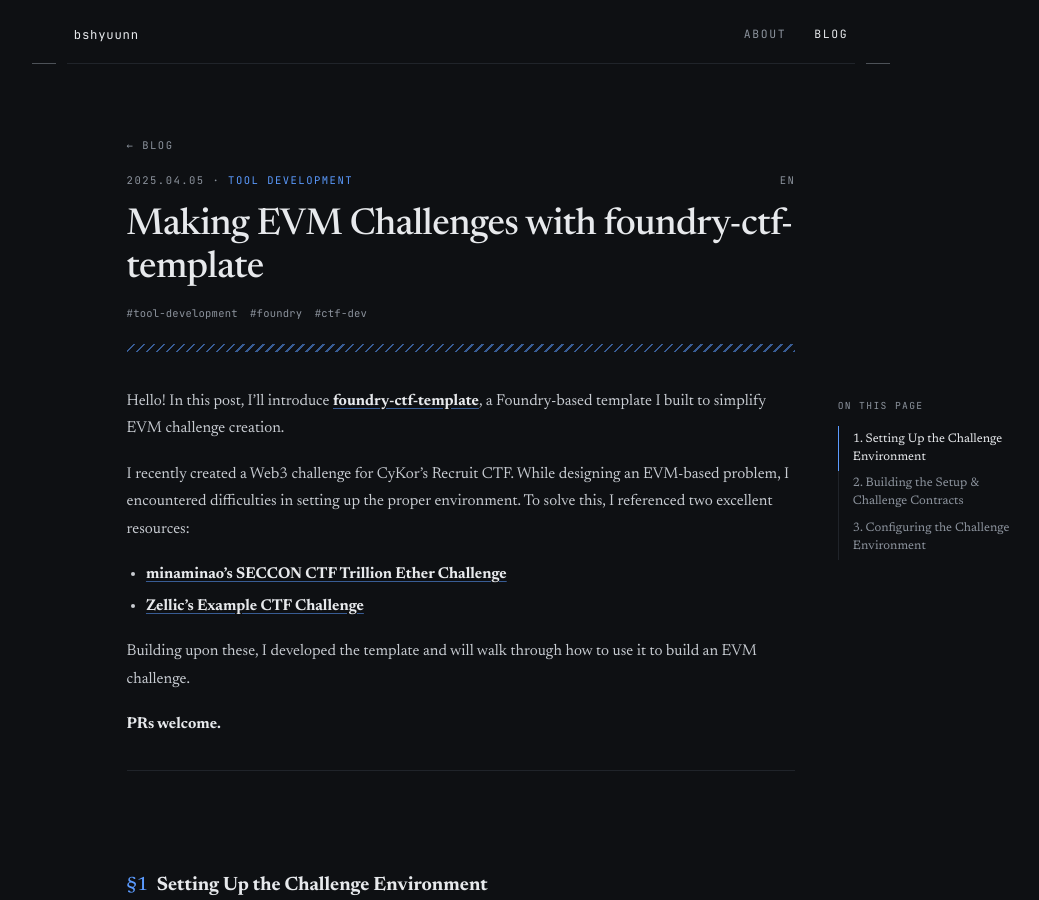
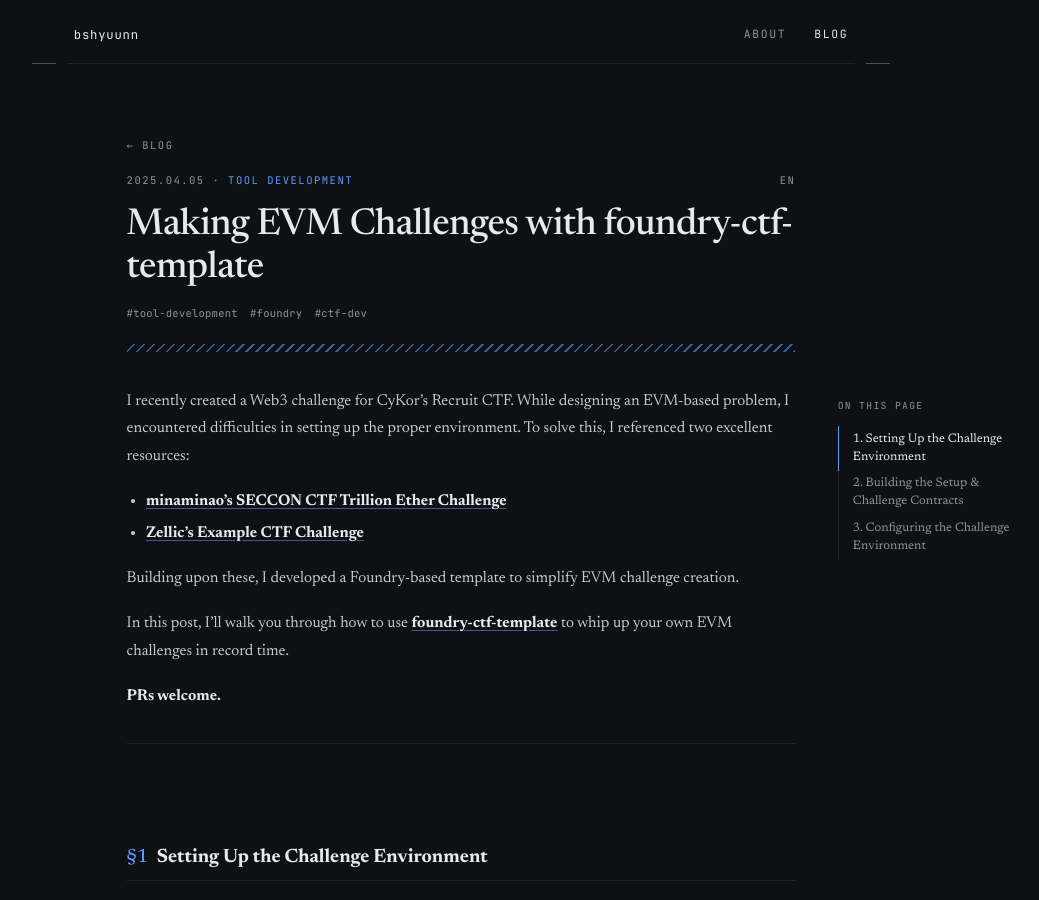
Before and after one commit to bshyuunn/bshyuunn.github.io, a Jekyll site: the page built from _posts/en/2025-04-05-Making-EVM-Challenges-with-foundry-ctf-template.md, in a window 1280 px wide and 900 px high. Shown: the whole window, without its empty margins (179-1218 px from the left). Built offline with Jekyll 4.4.1, drawn with Linux system fonts in a browser that asks for light colours.

Commit message:
Restore original introductions for existing posts

```diff
--- a/_posts/en/2025-04-05-Making-EVM-Challenges-with-foundry-ctf-template.md
+++ b/_posts/en/2025-04-05-Making-EVM-Challenges-with-foundry-ctf-template.md
@@ -9,13 +9,13 @@ short: "foundry-ctf-template"
 cover: /assets/img/covers/foundry-ctf-template-cover.webp
 ---
 
-Hello! In this post, I'll introduce [**foundry-ctf-template**](https://github.com/bshyuunn/foundry-ctf-template), a Foundry-based template I built to simplify EVM challenge creation.
-
 I recently created a Web3 challenge for CyKor's Recruit CTF. While designing an EVM-based problem, I encountered difficulties in setting up the proper environment. To solve this, I referenced two excellent resources:
 - [**minaminao's SECCON CTF Trillion Ether Challenge**](https://github.com/minaminao/my-ctf-challenges/tree/main/ctfs/seccon-ctf-13-quals/trillion-ether)
 - [**Zellic’s Example CTF Challenge**](https://github.com/Zellic/example-ctf-challenge)
 
-Building upon these, I developed the template and will walk through how to use it to build an EVM challenge.
+Building upon these, I developed a Foundry-based template to simplify EVM challenge creation.
+
+In this post, I’ll walk you through how to use [**foundry-ctf-template**](https://github.com/bshyuunn/foundry-ctf-template) to whip up your own EVM challenges in record time.
 
 **PRs welcome.**
 
```
Also changed, not shown: _posts/en/2024-09-15-Pike-Finance-Exploit-Analysis.md (+1 -1 lines), _posts/en/2024-10-14-TCP1P-CTF-2024-Blockchain-Writeup.md (+2 -1 lines), _posts/en/2024-11-26-SECCON-CTF-13-Quals-Trillion-Ether-Writeup.md (+3 -1 lines), _posts/en/2025-04-20-ODOS-Protocol-Exploit-Analysis.md (+1 -1 lines), README.md.
